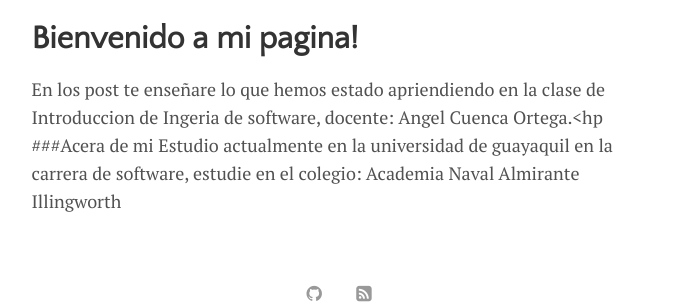
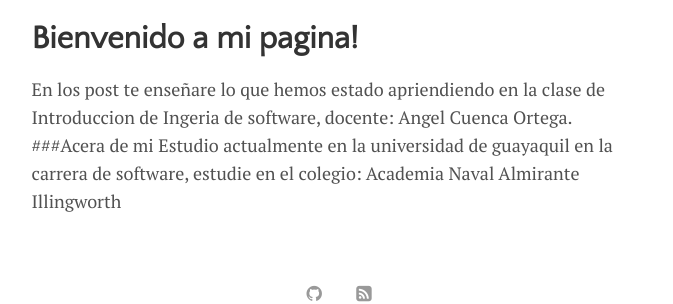
Before and after one commit to RonaldMM1/IngSoftware, a Jekyll site: the page built from menu/about.md, in a window 1280 px wide. Shown: the part 176-480 px from the top of the page, without its empty margins (301-974 px from the left). Built offline with Jekyll 4.4.1, drawn with Linux system fonts in a browser that asks for light colours.

```diff
--- a/menu/about.md
+++ b/menu/about.md
@@ -3,7 +3,7 @@ layout: page
 title: Bienvenido a mi pagina!
 ---
 
-<hp>En los post te enseñare lo que hemos estado apriendiendo en la clase de Introduccion de Ingeria de software, docente: Angel Cuenca Ortega.<hp
+<hp>En los post te enseñare lo que hemos estado apriendiendo en la clase de Introduccion de Ingeria de software, docente: Angel Cuenca Ortega.<hp>
 
 ###Acera de mi
 
```
